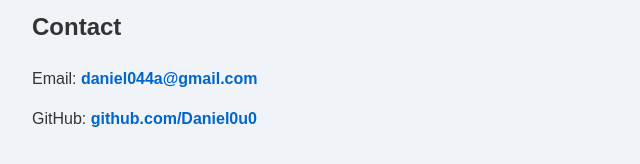
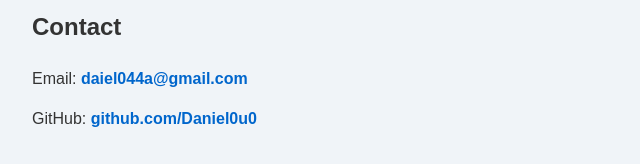
Before and after one commit to Daniel0u0/Daniel0u0.github.io, a plain HTML site: page index.html in a window 1280 px wide. Shown: the part 1401-1565 px from the top of the page, 208-848 px from the left. Drawn offline with Linux system fonts and the light colour scheme.

Commit message:
Update email
Update email

```diff
--- a/index.html
+++ b/index.html
@@ -70,7 +70,7 @@
 
     <section>
         <h2>Contact</h2>
-        <p>Email: <a href="mailto:daniel044a@gmail.com">daniel044a@gmail.com</a></p>
+        <p>Email: <a href="mailto:daiel044a@gmail.com">daiel044a@gmail.com</a></p>
         <p>GitHub: <a href="https://github.com/Daniel0u0" target="_blank">github.com/Daniel0u0</a></p>
     </section>
 </body>
```
